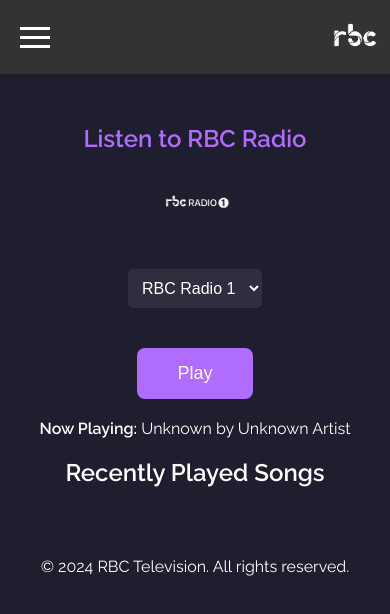
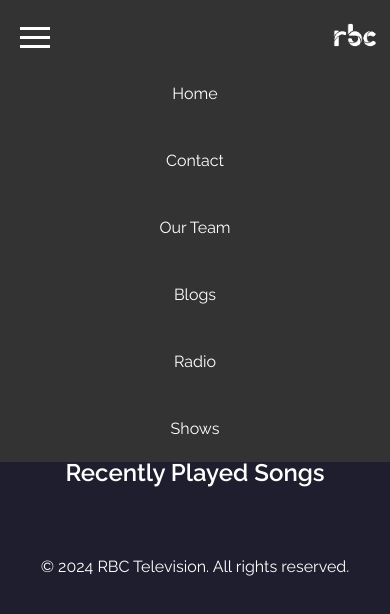
Before and after one commit to charlie-jay2/RBC, a website: page radio.html in a window 390 px wide. Both pictures are taken after a click on the element 35 px from the left and 37 px from the top of the page. Drawn offline with Linux system fonts and the light colour scheme; no server answers.

Commit message:
mobile optimisation - Radio page

```diff
--- a/radio.html
+++ b/radio.html
@@ -326,6 +326,22 @@
 
       fetchSongInfo();
       setInterval(fetchSongInfo, 2000);
+
+      // Hamburger Menu Toggle
+      const hamburger = document.getElementById("hamburger");
+      const navLinks = document.getElementById("nav-links");
+      const notibar = document.getElementById("notibar");
+
+      hamburger.addEventListener("click", () => {
+        navLinks.classList.toggle("show"); // Toggle the 'show' class on the nav links
+
+        // Toggle Notibar visibility
+        if (navLinks.classList.contains("show")) {
+          notibar.style.display = "none"; // Hide notibar when menu is open
+        } else {
+          notibar.style.display = "block"; // Show notibar when menu is closed
+        }
+      });
     </script>
   </body>
 </html>
```
